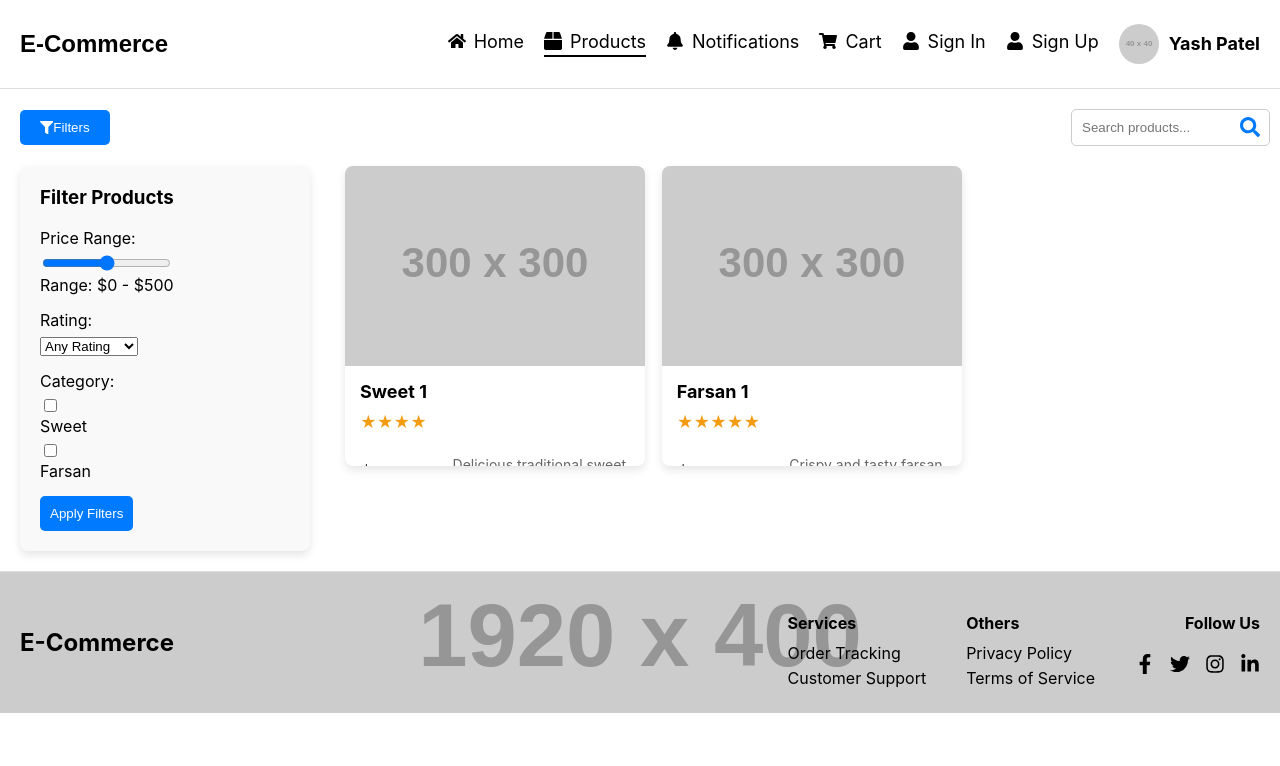
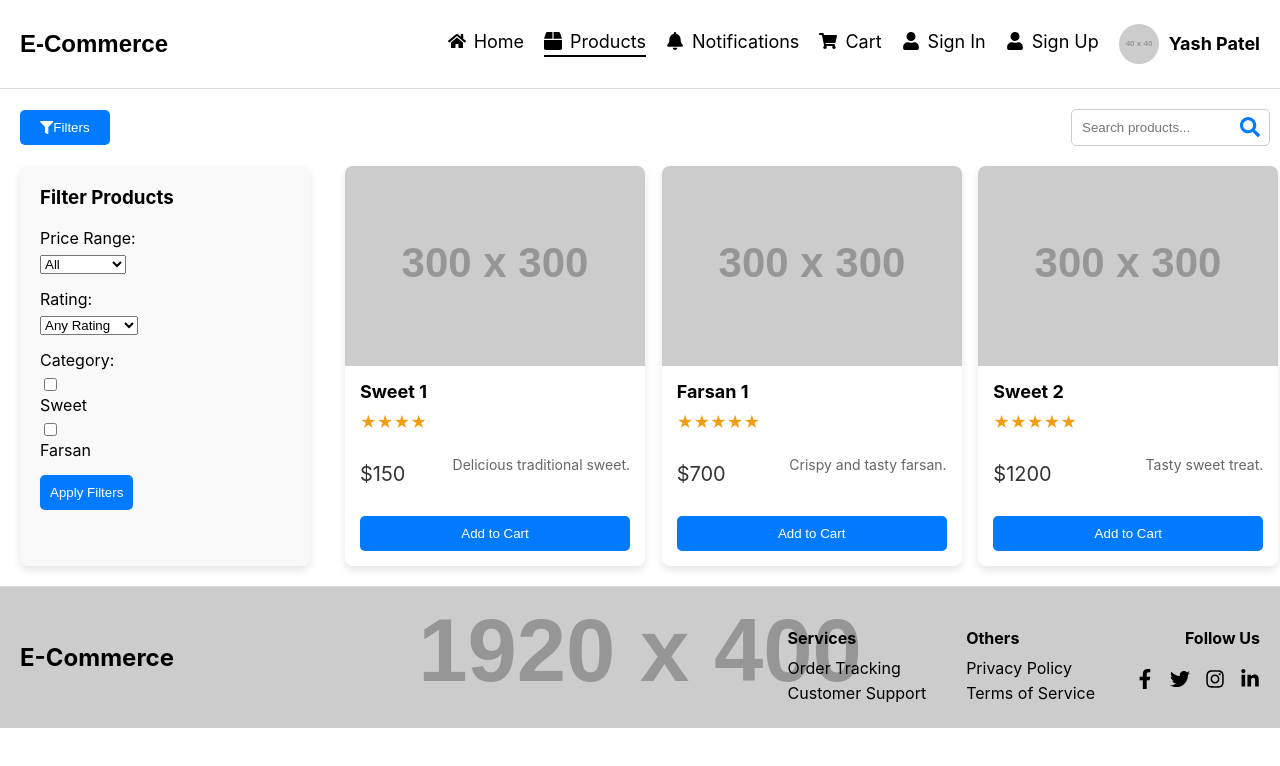
Before and after one commit to IT-YASH/E-Commerce, a React (Create React App) app in the folder frontend/: page /products in a window 1280 px wide. Both pictures are taken after a click on the button "Filters". Shown: the top 766 px of the page. Built offline with nearby package versions, Linux system fonts and the light colour scheme.

Commit message:
back to the work

```diff
--- a/frontend/src/components/ProductCard.js
+++ b/frontend/src/components/ProductCard.js
@@ -1,4 +1,3 @@
-// src/components/ProductCard.js
 import React from 'react';
 import './ProductCard.css';
 
--- a/frontend/src/pages/Home.css
+++ b/frontend/src/pages/Home.css
@@ -77,7 +77,7 @@
 
 .product-card {
   min-width: 300px;
-  height: 300px; /* Increased height */
+  height: auto;
   margin: 0 15px;
   background: white;
   border-radius: 10px;
--- a/frontend/src/pages/ProductDetail.js
+++ b/frontend/src/pages/ProductDetail.js
@@ -2,13 +2,12 @@ import React from 'react';
 import { useParams } from 'react-router-dom';
 
 const ProductDetail = () => {
-  const { productId } = useParams(); // Assuming you'll pass the product ID through the URL
+  const { productId } = useParams();
 
   return (
     <div>
       <h1>Product Detail</h1>
       <p>Details of product with ID: {productId}</p>
-      {/* Add more product detail components here */}
     </div>
   );
 };
--- a/frontend/src/pages/Products.js
+++ b/frontend/src/pages/Products.js
@@ -8,7 +8,7 @@ const Products = () => {
   const [filtersVisible, setFiltersVisible] = useState(false);
   const [searchTerm, setSearchTerm] = useState('');
   const [filters, setFilters] = useState({
-    priceRange: [0, 500],
+    priceRange: '',
     rating: 0,
     categories: []
   });
@@ -22,8 +22,7 @@ const Products = () => {
   };
 
   const handlePriceRangeChange = (e) => {
-    const value = e.target.value.split(',').map(Number);
-    setFilters(prevFilters => ({ ...prevFilters, priceRange: value }));
+    setFilters(prevFilters => ({ ...prevFilters, priceRange: e.target.value }));
   };
 
   const handleRatingChange = (e) => {
@@ -62,18 +61,39 @@ const Products = () => {
       description: 'Crispy and tasty farsan.',
       rating: 5,
       category: 'Farsan',
-      price: 200,
+      price: 700,
+    },
+    {
+      id: 3,
+      image: 'https://via.placeholder.com/300x300?text=Product+3',
+      name: 'Sweet 2',
+      description: 'Tasty sweet treat.',
+      rating: 5,
+      category: 'Sweet',
+      price: 1200,
     },
     // More products...
   ];
 
-  const filteredProducts = products.filter(product =>
-    product.name.toLowerCase().includes(searchTerm.toLowerCase()) &&
-    product.price >= filters.priceRange[0] &&
-    product.price <= filters.priceRange[1] &&
-    product.rating >= filters.rating &&
-    (filters.categories.length === 0 || filters.categories.includes(product.category))
-  );
+  const filteredProducts = products.filter(product => {
+    // Filter by search term
+    const inSearchTerm = product.name.toLowerCase().includes(searchTerm.toLowerCase());
+
+    // Filter by price range
+    const inPriceRange =
+      filters.priceRange === '' ||  // If no price range selected, include all
+      (filters.priceRange === '0-500' && product.price <= 500) ||
+      (filters.priceRange === '500-1000' && product.price > 500 && product.price <= 1000) ||
+      (filters.priceRange === '1000+' && product.price > 1000);
+
+    // Filter by rating
+    const inRating = product.rating >= filters.rating;
+
+    // Filter by category
+    const inCategory = filters.categories.length === 0 || filters.categories.includes(product.category);
+
+    return inSearchTerm && inPriceRange && inRating && inCategory;
+  });
 
   return (
     <div className="products-page">
@@ -99,15 +119,12 @@ const Products = () => {
             <h3>Filter Products</h3>
             <div className="filter-group">
               <label>Price Range:</label>
-              <input
-                type="range"
-                min="0"
-                max="500"
-                step="1"
-                onChange={handlePriceRangeChange}
-                value={filters.priceRange.join(',')}
-              />
-              <div>Range: ${filters.priceRange[0]} - ${filters.priceRange[1]}</div>
+              <select onChange={handlePriceRangeChange} value={filters.priceRange}>
+                <option value="">All</option>
+                <option value="0-500">0 - 500</option>
+                <option value="500-1000">500 - 1000</option>
+                <option value="1000+">1000+</option>
+              </select>
             </div>
             <div className="filter-group">
               <label>Rating:</label>
@@ -138,9 +155,13 @@ const Products = () => {
         )}
 
         <div className="products-list">
-          {filteredProducts.map(product => (
-            <ProductCard key={product.id} product={product} />
-          ))}
+          {filteredProducts.length > 0 ? (
+            filteredProducts.map(product => (
+              <ProductCard key={product.id} product={product} />
+            ))
+          ) : (
+            <p>No products found.</p>
+          )}
         </div>
       </div>
     </div>
```
